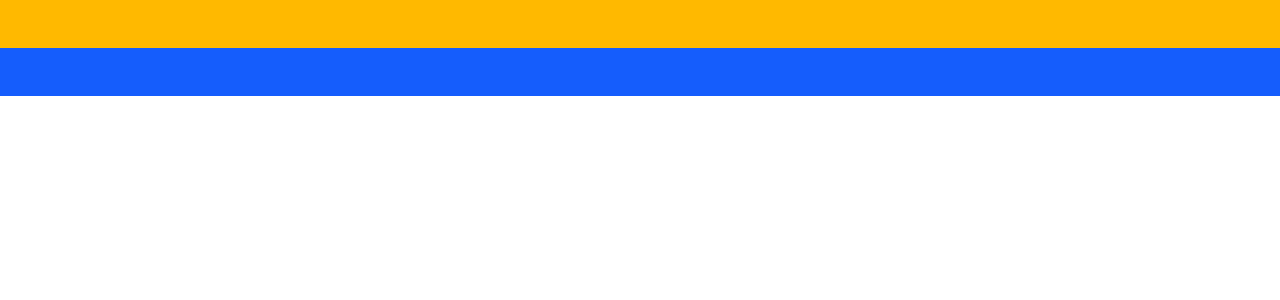
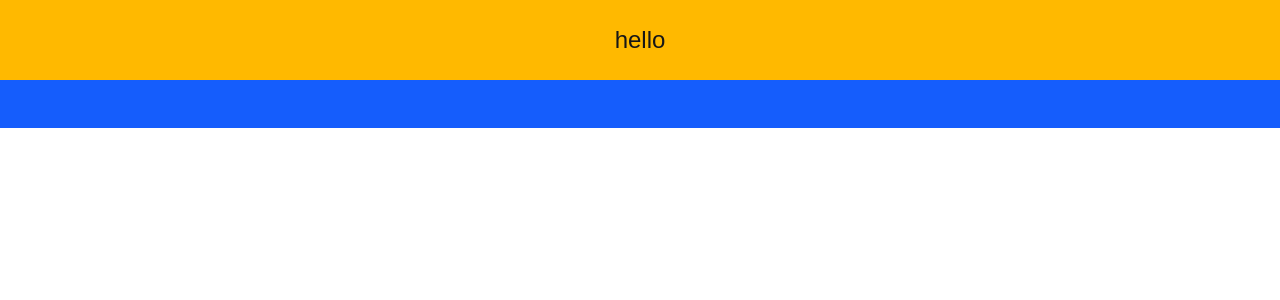
Before and after one commit to faridmirzapoor/barberapp, a Next.js app in the folder frontend/: page / in a window 1280 px wide. Shown: the top 300 px of the page. Built offline with nearby package versions, Linux system fonts and the light colour scheme.

Commit message:
editng header

```diff
--- a/frontend/src/app/page.tsx
+++ b/frontend/src/app/page.tsx
@@ -3,7 +3,9 @@ import React from 'react'
 const App = () => {
   return (
     <>
-      <div className='p-6 bg-amber-400'></div>
+      <div className='p-6 bg-amber-400'>
+        <p className='text-center color-white text-2xl'>hello</p>
+      </div>
       <div className='p-6 bg-blue-600'></div>
     </>
   )
```
